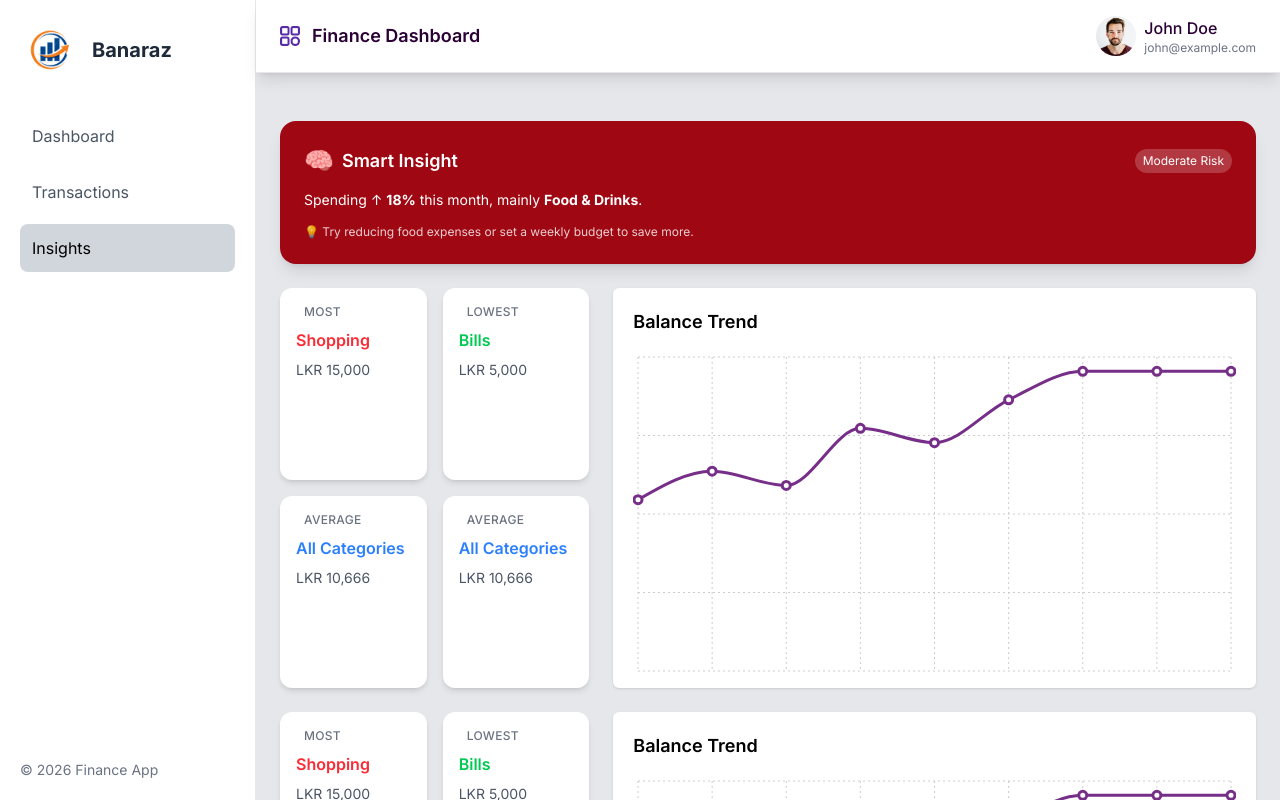
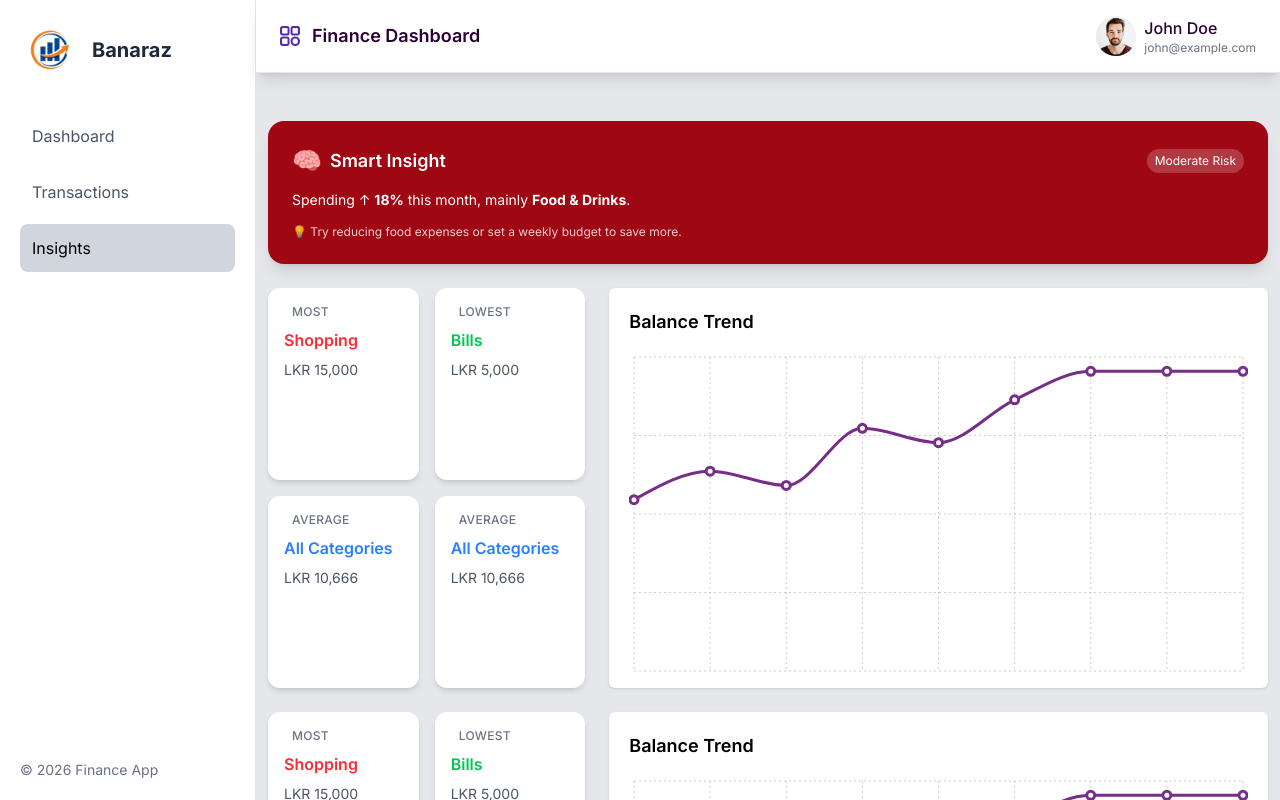
Before and after one commit to devjayfa/financialDashboard, a React (Vite) app: page / in a window 1280 px wide. Both pictures are taken after a click on the element "Insights". Shown: the top 800 px of the page. Built offline with nearby package versions, Linux system fonts and the light colour scheme.

Commit message:
adjusting screen size

```diff
--- a/src/Pages/Insights.tsx
+++ b/src/Pages/Insights.tsx
@@ -34,7 +34,7 @@ export default function Insights() {
 
 
 
-    <main className="w-full py-12 px-6 flex flex-col gap-6">
+    <main className="w-full py-12 px-3 flex flex-col gap-6">
 
       {/* Page Title */}
 
```
